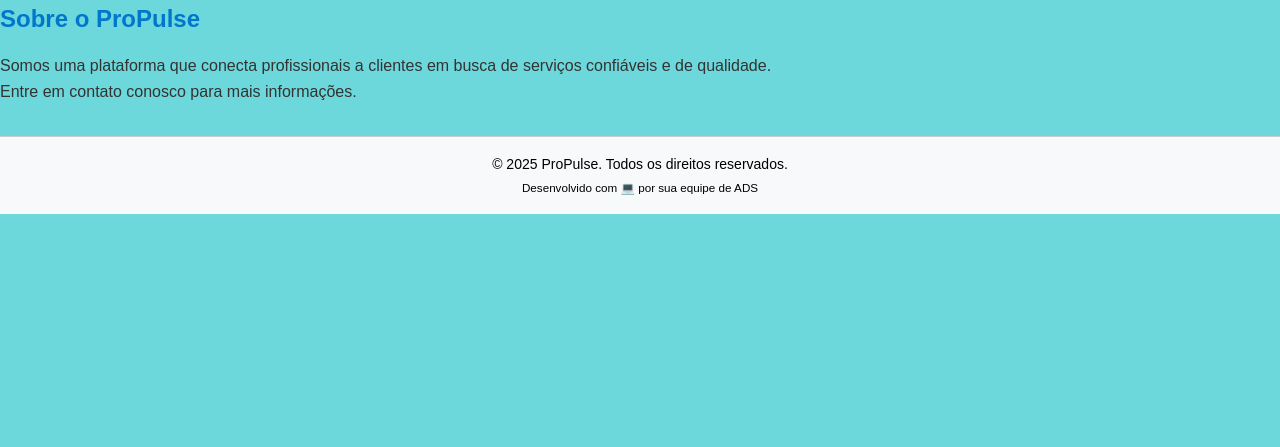
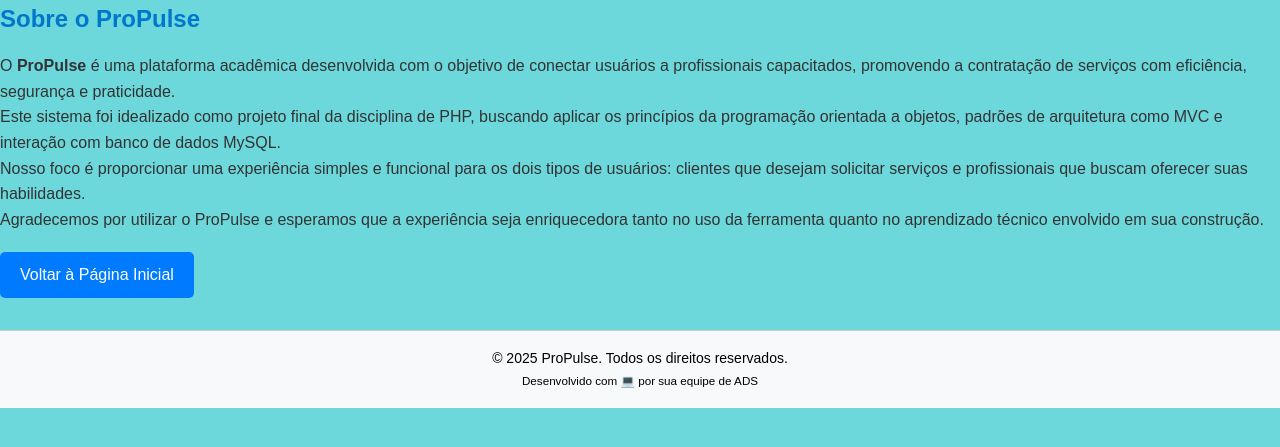
Before and after one commit to luccasnn/ProjetoFinalPHP, a PHP site: page /view/sobre.php in a window 1280 px wide. Shown: the part 233-680 px from the top of the page. Run offline with PHP 8.4, Linux system fonts and the light colour scheme.

Commit message:
Reescrito texto sobre.php

```diff
--- a/view/sobre.php
+++ b/view/sobre.php
@@ -3,17 +3,31 @@
 <?php require_once __DIR__ . '/header.php'; ?>
 <head>
     <meta charset="UTF-8">
-    <title>Sobre</title>
+    <title>Sobre o ProPulse</title>
     <link rel="stylesheet" href="public/assets/style.css">
 </head>
 <body>
-<?php
-// view/sobre.php
-?>
 
 <h2>Sobre o ProPulse</h2>
-<p>Somos uma plataforma que conecta profissionais a clientes em busca de serviços confiáveis e de qualidade.</p>
-<p>Entre em contato conosco para mais informações.</p>
+
+<p>O <strong>ProPulse</strong> é uma plataforma acadêmica desenvolvida com o objetivo de conectar usuários a profissionais capacitados, promovendo a contratação de serviços com eficiência, segurança e praticidade.</p>
+
+<p>Este sistema foi idealizado como projeto final da disciplina de PHP, buscando aplicar os princípios da programação orientada a objetos, padrões de arquitetura como MVC e interação com banco de dados MySQL.</p>
+
+<p>Nosso foco é proporcionar uma experiência simples e funcional para os dois tipos de usuários: clientes que desejam solicitar serviços e profissionais que buscam oferecer suas habilidades.</p>
+
+<p>Agradecemos por utilizar o ProPulse e esperamos que a experiência seja enriquecedora tanto no uso da ferramenta quanto no aprendizado técnico envolvido em sua construção.</p>
+
+<a href="/ProjetoFinalPHP/index.php" style="
+    display:inline-block;
+    margin-top:20px;
+    padding:10px 20px;
+    background-color:#007BFF;
+    color:white;
+    text-decoration:none;
+    border-radius:5px;
+">Voltar à Página Inicial</a>
+
 <?php require_once __DIR__ . '/footer.php'; ?>
 </body>
 </html>
```
